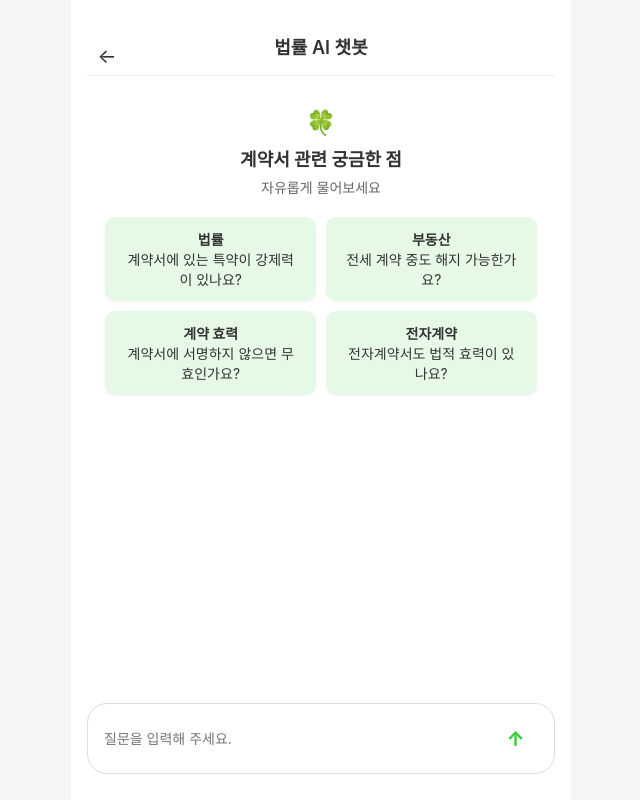
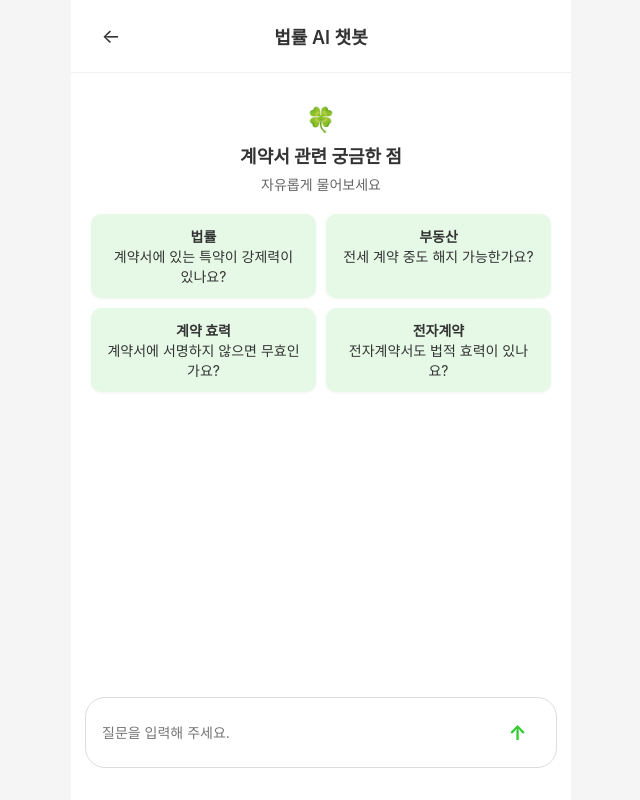
Before and after one commit to likelion-erica-haejoyoyak/CheckSign-front, a React (Create React App) app: page /ask in a window 1280 px wide. Shown: the whole page, without its empty margins (319-959 px from the left). Built offline with nearby package versions, Linux system fonts and the light colour scheme; a web font is replaced by a local one.

Commit message:
layout fix

```diff
--- a/src/App.css
+++ b/src/App.css
@@ -63,7 +63,6 @@ body {
   background-color: white;
   display: flex;
   flex-direction: column;
-  padding: 16px;
   font-family: -apple-system, BlinkMacSystemFont, 'Segoe UI', Roboto, Oxygen, Ubuntu, Cantarell, 'Open Sans', 'Helvetica Neue', sans-serif;
 }
 
--- a/src/components/Ask.jsx
+++ b/src/components/Ask.jsx
@@ -26,6 +26,8 @@ const AskPage = () => {
         <span className="header-title">법률 AI 챗봇</span>
         <div className="profile-icon" />
       </div>
+
+      <div className="content">
 
         <div className="ai-label">
           <div className="ai-icon">🍀</div>
@@ -57,6 +59,8 @@ const AskPage = () => {
             <span className="send-icon">↑</span>
           </button>
         </div>
+
+      </div>
     </div>
   );
 };
--- a/src/components/DocumentAnalysis.jsx
+++ b/src/components/DocumentAnalysis.jsx
@@ -84,7 +84,7 @@ const DocumentAnalysis = () => {
 
   if (analysisStage === 'requesting' || analysisStage === 'scanning') {
     return (
-      <div className="container">
+      <div className="container upload-container">
         <div className="header">
           <span className="header-title">문서 스캔</span>
         </div>
@@ -144,8 +144,10 @@ const DocumentAnalysis = () => {
 
   if (analysisStage === 'failed') {
     return (
-      <div className="container">
-        <div className="header">문서 스캔</div>
+      <div className="container upload-container">
+        <div className="header">
+          <span className="header-title">문서 스캔</span>
+        </div>
 
         <div className="content">
           <div className="document-preview">
@@ -193,8 +195,10 @@ const DocumentAnalysis = () => {
   }
 
   return (
-    <div className="container">
-      <div className="header">문서 스캔</div>
+    <div className="container upload-container">
+      <div className="header">
+        <span className="header-title">문서 스캔</span>
+      </div>
 
       <div className="content">
         <div className="document-preview">
--- a/src/components/DocumentUpload.jsx
+++ b/src/components/DocumentUpload.jsx
@@ -166,7 +166,7 @@ const DocumentUpload = () => {
   const currentFile = files[0];
 
   return (
-    <div className="container">
+    <div className="container upload-container">
       <div className="header">
         <span className="header-title">문서 추가</span>
       </div>
--- a/src/styles/Ask.css
+++ b/src/styles/Ask.css
@@ -5,7 +5,6 @@
   min-height: 100vh;
   display: flex;
   flex-direction: column;
-  padding: 16px;
   font-family: 'Pretendard', sans-serif;
   box-sizing: border-box;
 }
@@ -61,12 +60,13 @@
 
 /* 질문 입력창 */
 .question-input-container {
-  display: flex;
-  padding: 12px 16px;
-  border-radius: 20px;
-  border: 1px solid #ddd;
-  margin-top: auto;
-  margin-bottom: 10px;
+    display: flex;
+    padding: 12px 16px;
+    border-radius: 20px;
+    border: 1px solid #ddd;
+    /* margin-top: auto; */
+    margin: 14px;
+    margin-bottom: 32px;
 }
 
 .question-input-container input {
--- a/src/styles/Consult&History.css
+++ b/src/styles/Consult&History.css
@@ -78,16 +78,6 @@ h2 {
   color: #444;
 }
 
-.back-button {
-  font-size: 20px;
-  background: none;
-  border: none;
-  cursor: pointer;
-  position: absolute;
-  top: 20px;
-  left: 0px;
-}
-
 .header-with-back {
   position: relative;
   padding-top: 20px;
--- a/src/styles/DocumentUpload.css
+++ b/src/styles/DocumentUpload.css
@@ -83,3 +83,7 @@
   border-radius: 4px;
   font-size: 12px;
 }
+
+.upload-container {
+  padding: 16px;
+}
--- a/src/styles/common.css
+++ b/src/styles/common.css
@@ -4,8 +4,6 @@
 .container {
   display: flex;
   flex-direction: column;
-  padding: 16px;
-  padding-top: 0;
   height: 100dvh;
   width: 100%;
   max-width: 500px;
@@ -42,6 +40,18 @@
   height: 40px;
   flex-shrink: 0;
 }
+
+/*
+.back-button {
+  font-size: 20px;
+  background: none;
+  border: none;
+  cursor: pointer;
+  position: absolute;
+  top: 20px;
+  left: 0px;
+}
+  */
 
 .back-button:hover {
   background-color: #f8f9fa;
```
Lines whose indentation alone changed are shown as unchanged.
